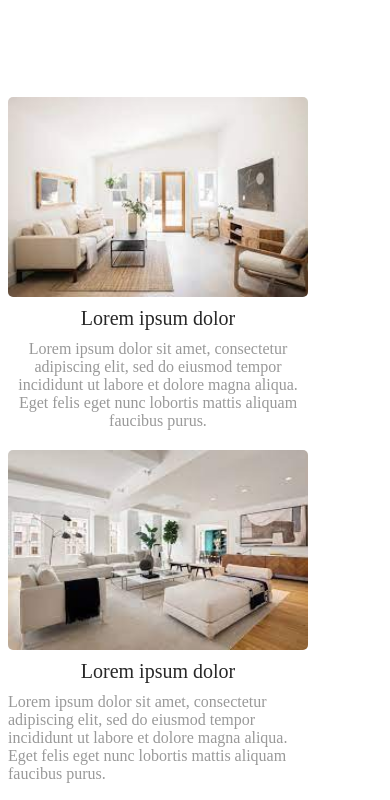
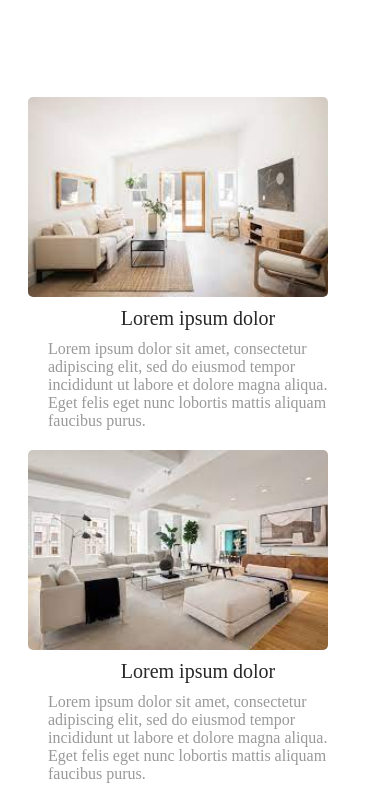
Before and after one commit to herbatorres1100/responsive, a plain HTML site: page index.html in a window 390 px wide. Shown: the part 258-1058 px from the top of the page. Drawn offline with Linux system fonts and the light colour scheme.

Commit message:
Update styles.css

```diff
--- a/styles.css
+++ b/styles.css
@@ -63,10 +63,11 @@ header {
 .threecards {
   display: flex;
   flex-direction: row;
+  align-items: center;
   gap: 20px;
   margin: 100px auto 0 auto;
   justify-content: space-evenly;
-  flex: 1 0 100%;
+  flex: 1;
 }
 
 .leftcard {
@@ -154,6 +155,7 @@ header {
 .icon-container {
   display: flex;
   justify-content: center;
+  align-items: center;
   gap: 100px;
   margin-top: 40px;
   flex-wrap: wrap;
@@ -350,13 +352,13 @@ hr {
 @media (max-width: 900px) {
   .threecards {
   display: flex;
-  flex-wrap: wrap;
+
   flex-direction: column;
   gap: 20px;
   margin: 100px auto 0 auto;
   justify-content: center;
   align-items: center;
-  flex: 1 0 100%;
+  flex: 1;
 }
 
 .icon-container {
@@ -372,31 +374,37 @@ hr {
   display:flex;
   flex-direction: row;
   align-items: center;
+  margin-left: 20px;
 }
 
 .leftcard > p {
-  text-align: center;
+  text-align: left;
   width: 300px;
+  margin-left: 20px;
 }
 
 .middlecard {
   display:flex;
   flex-direction: row;
   align-items: center;
+  margin-left: 20px;
 }
 
 .middlecard > p {
   text-align: left;
   width: 300px;
+  margin-left: 20px;
 }
 .rightcard {
   display:flex;
   flex-direction: row;
   align-items: center;
+  margin-left: 20px;
 }
 
 .rightcard > p {
   text-align: left;
   width: 300px;
+  margin-left: 20px;
 }
 }
```
